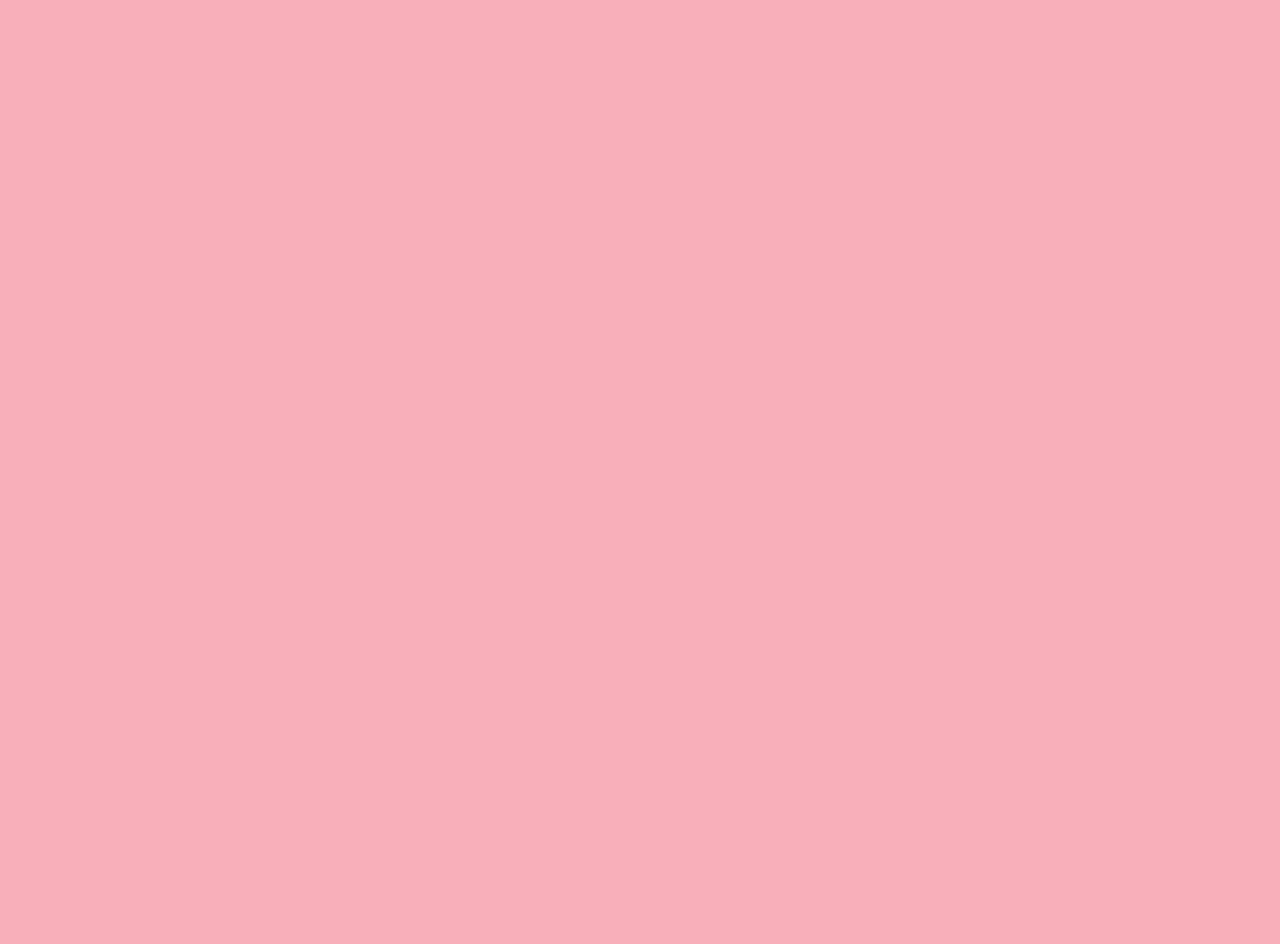
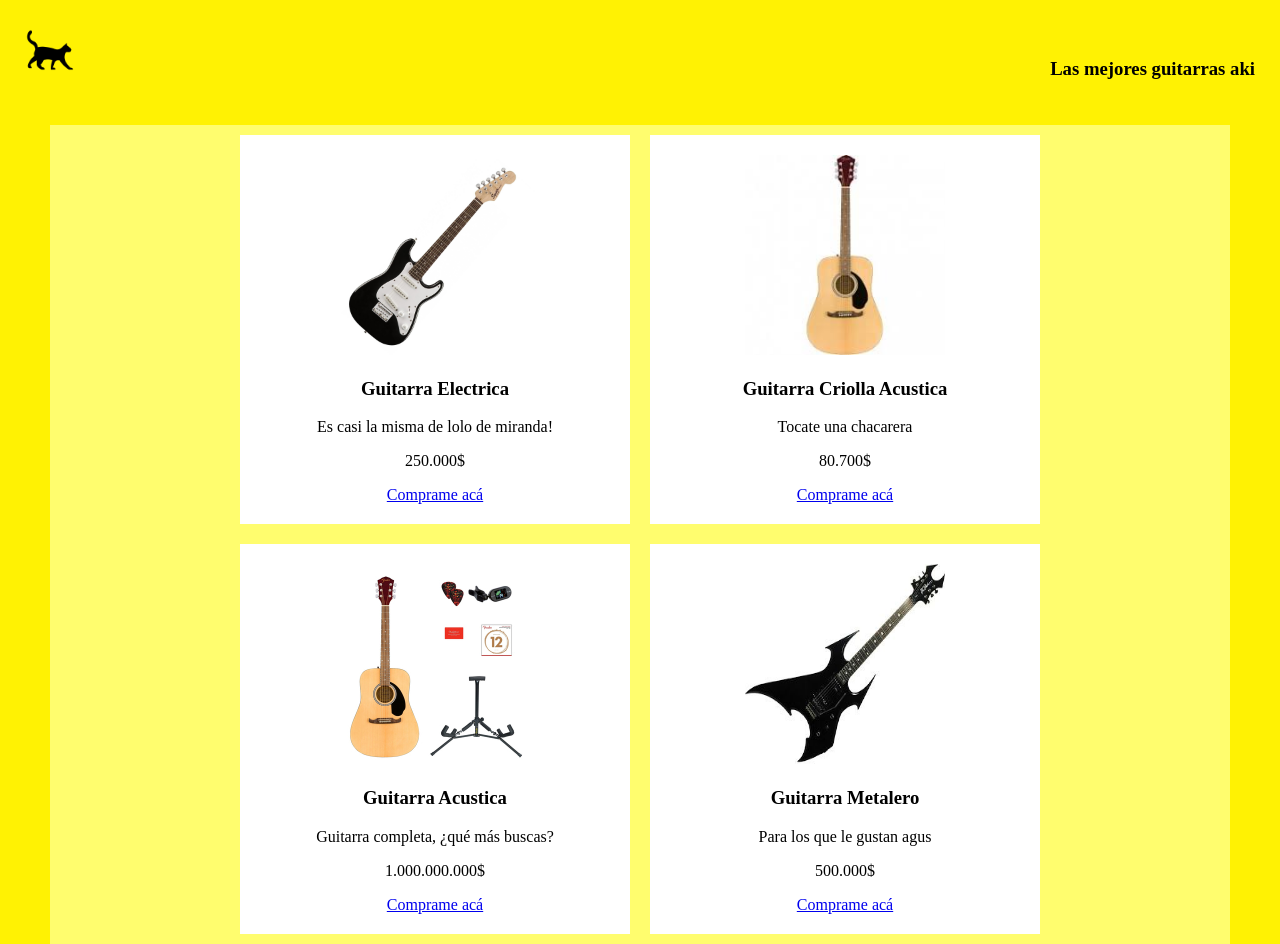
Before and after one commit to ariiialegria/tp07, a plain HTML site: page mercado libre pero barato/merlibre.html in a window 1280 px wide. Before the commit the page ends 800 px from the top, so only its background shows below. Drawn offline with Linux system fonts and the light colour scheme.

Commit message:
en procesooo

```diff
--- a/mercado libre pero barato/merlibre.html
+++ b/mercado libre pero barato/merlibre.html
@@ -1,12 +1,13 @@
 <!DOCTYPE html>
 <html lang="en">
+
 <head>
     <meta charset="UTF-8">
     <meta name="viewport" content="width=device-width, initial-scale=1.0">
     <title>Libre Mercado</title>
     <style>
         body {
-            background-color: #f8afba;
+            background-color: #fff203;
             margin: 0;
             padding: 0;
         }
@@ -17,7 +18,7 @@
             flex-wrap: wrap;
             justify-content: center;
             align-items: center;
-            background-color: #e67d90;
+            background-color: #fffd6e;
             margin: 0 50px;
 
         }
@@ -28,6 +29,7 @@
             justify-content: space-between;
             padding: 25px;
         }
+
         .container-title {
             width: 100%;
             text-align: center;
@@ -42,15 +44,58 @@
         .box {
             width: 350px;
             padding: 20px;
-            background-color: #ffe5d9;
+            background-color: #ffffff;
             margin: 10px;
             text-align: center;
         }
 
+        .medida {
+            width: 200px;
+            height: 200px;
+        }
     </style>
 </head>
+
 <body>
-
+    <header>
+        <div class="container-image">
+            <img src="/mercado libre pero barato/img/cat.png" width="50" alt="Imagen de Producto">
+        </div>
+        <div>
+            <h3 class="container-title">Las mejores guitarras aki</h3>
+        </div>
+    </header>
+    <main class="container">
+        <div class="box">
+            <img class="medida" src="/mercado libre pero barato/img/electrica.jpg" alt="">
+            <h3>Guitarra Electrica </h3>
+            <p>Es casi la misma de lolo de miranda!</p>
+            <p>250.000$</p>
+            <a href="#">Comprame acá</a>
+        </div>
+        <div class="box">
+            <img class="medida" src="/mercado libre pero barato/img/guitarrr.jpeg" alt="">
+            <h3>Guitarra Criolla Acustica</h3>
+            <p>Tocate una chacarera</p>
+            <p>80.700$</p>
+            <a href="#">Comprame acá</a>
+        </div>
+        <div class="box">
+            <img class="medida" src="/mercado libre pero barato/img/guitrracompleta.jpg" alt="">
+            <h3>Guitarra Acustica</h3>
+            <p>Guitarra completa, ¿qué más buscas?</p>
+            <p>1.000.000.000$</p>
+            <a href="#">Comprame acá</a>
+        </div>
+        <div class="box">
+            <img class="medida" src="/mercado libre pero barato/img/metalero.jpg" alt="">
+            <h3>Guitarra Metalero</h3>
+            <p>Para los que le gustan agus</p>
+            <p>500.000$</p>
+            <a href="#">Comprame acá</a>
+        </div>
+    </main>
 
 </body>
+
 </html>
```
Also changed, not shown: modelo spam/modelodisney.html (added, +46 -0 lines), mercado libre pero barato/img/cat.png (added), mercado libre pero barato/img/electrica.jpg (added), mercado libre pero barato/img/guitarrr.jpeg (added), mercado libre pero barato/img/guitrracompleta.jpg (added), mercado libre pero barato/img/metalero.jpg (added), modelo spam/disney.avif (added), modelo spam/star.webp (added).
